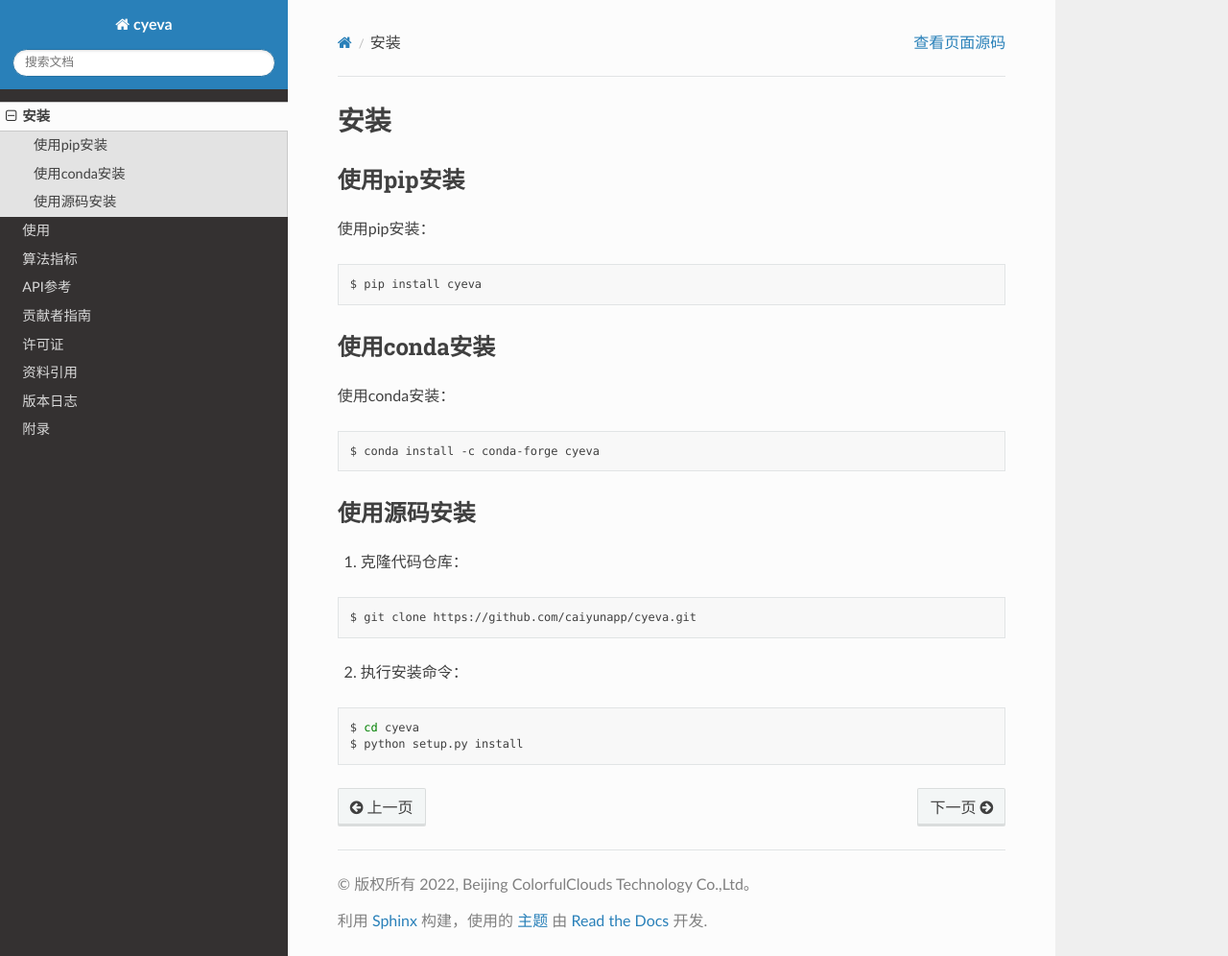
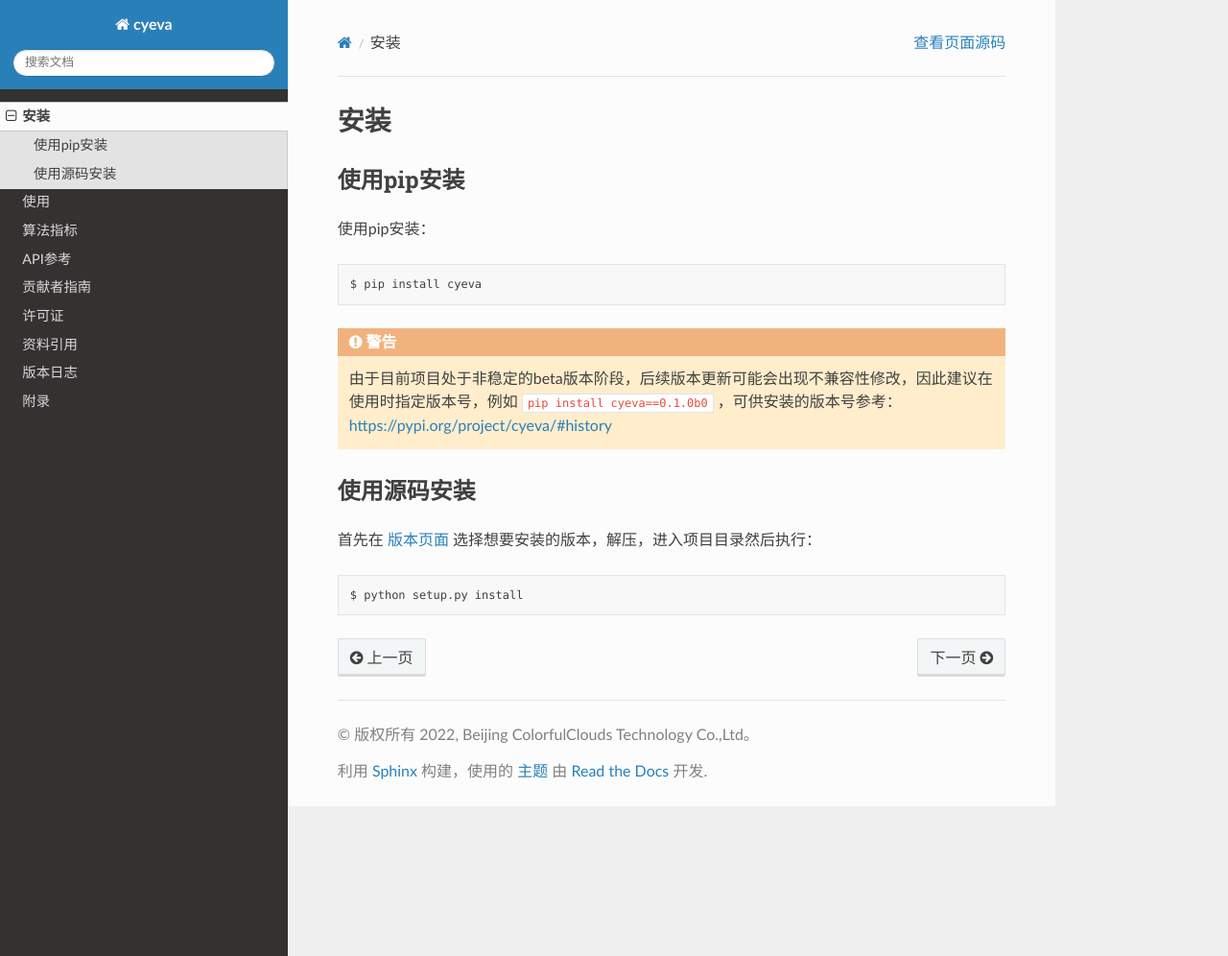
Before and after one commit to caiyunapp/cyeva, a Sphinx documentation site: the page built from docs/source/content/installation.rst, in a window 1280 px wide and 996 px high. Shown: the whole window at 96% size. Built offline with Sphinx 7.4.7 and the Read the Docs theme 2.0.0, drawn with Linux system fonts in a browser that asks for light colours.

Commit message:
docs: Update installation.

```diff
--- a/docs/source/content/installation.rst
+++ b/docs/source/content/installation.rst
@@ -9,25 +9,16 @@
 
     $ pip install cyeva
 
-使用conda安装
+
+.. warning::
+
+    由于目前项目处于非稳定的beta版本阶段，后续版本更新可能会出现不兼容性修改，因此建议在使用时指定版本号，例如 ``pip install cyeva==0.1.0b0`` ，可供安装的版本号参考：https://pypi.org/project/cyeva/#history
+
+使用源码安装
 ---------------
-使用conda安装：
+
+首先在 `版本页面 <https://github.com/caiyunapp/cyeva/releases>`_ 选择想要安装的版本，解压，进入项目目录然后执行：
 
 .. code:: bash
 
-    $ conda install -c conda-forge cyeva
-
-使用源码安装
----------------
-1. 克隆代码仓库：
-
-.. code:: bash
-
-    $ git clone https://github.com/caiyunapp/cyeva.git
-
-2. 执行安装命令：
-
-.. code:: bash
-
-    $ cd cyeva
     $ python setup.py install
```
